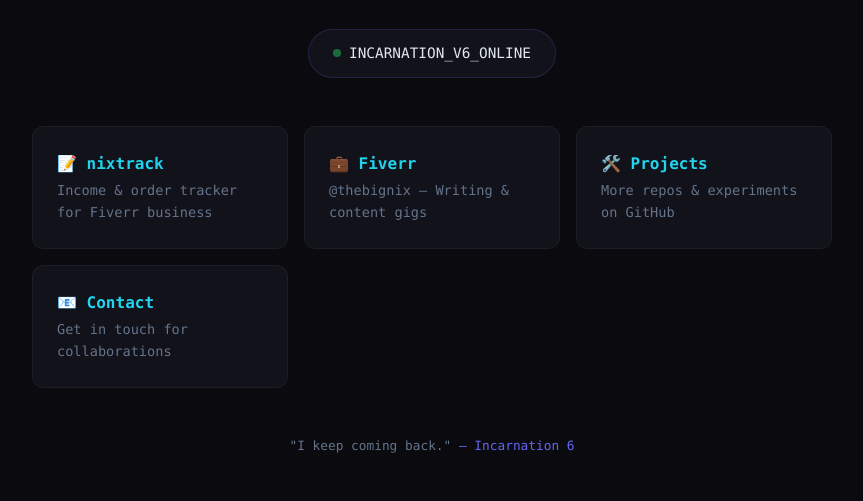
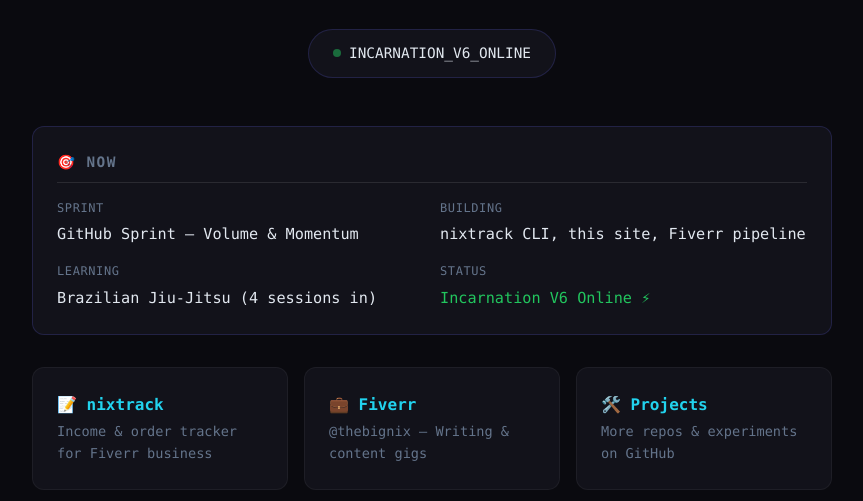
Before and after one commit to nixthe6th/nix666, a plain HTML site: page index.html in a window 1280 px wide. Shown: the part 297-798 px from the top of the page, without its empty margins (208-1071 px from the left). Drawn offline with Linux system fonts and the light colour scheme.

Commit message:
Sprint: Add Now section, projects.json, CHANGELOG.md, console easter egg

```diff
--- a/index.html
+++ b/index.html
@@ -147,6 +147,53 @@
             text-decoration: none;
         }
 
+        .now-section {
+            background: var(--surface);
+            border: 1px solid rgba(99, 102, 241, 0.2);
+            border-radius: 12px;
+            padding: 1.5rem;
+            margin-bottom: 2rem;
+            text-align: left;
+        }
+
+        .now-section h2 {
+            font-size: 0.9rem;
+            text-transform: uppercase;
+            letter-spacing: 0.1em;
+            color: var(--muted);
+            margin-bottom: 1rem;
+            border-bottom: 1px solid rgba(255,255,255,0.1);
+            padding-bottom: 0.5rem;
+        }
+
+        .now-grid {
+            display: grid;
+            grid-template-columns: repeat(2, 1fr);
+            gap: 1rem;
+        }
+
+        .now-item {
+            display: flex;
+            flex-direction: column;
+        }
+
+        .now-label {
+            font-size: 0.75rem;
+            color: var(--muted);
+            text-transform: uppercase;
+            letter-spacing: 0.05em;
+        }
+
+        .now-value {
+            font-size: 0.95rem;
+            color: var(--text);
+            margin-top: 0.25rem;
+        }
+
+        .status-online {
+            color: var(--success);
+        }
+
         @media (max-width: 600px) {
             .logo { font-size: 4rem; }
             h1 { font-size: 1.8rem; }
@@ -162,6 +209,28 @@
         <div class="status">
             <span class="status-dot"></span>
             <span>INCARNATION_V6_ONLINE</span>
+        </div>
+
+        <div class="now-section">
+            <h2>🎯 Now</h2>
+            <div class="now-grid">
+                <div class="now-item">
+                    <span class="now-label">Sprint</span>
+                    <span class="now-value">GitHub Sprint — Volume & Momentum</span>
+                </div>
+                <div class="now-item">
+                    <span class="now-label">Building</span>
+                    <span class="now-value">nixtrack CLI, this site, Fiverr pipeline</span>
+                </div>
+                <div class="now-item">
+                    <span class="now-label">Learning</span>
+                    <span class="now-value">Brazilian Jiu-Jitsu (4 sessions in)</span>
+                </div>
+                <div class="now-item">
+                    <span class="now-label">Status</span>
+                    <span class="now-value status-online">Incarnation V6 Online ⚡</span>
+                </div>
+            </div>
         </div>
 
         <div class="links">
@@ -191,8 +260,30 @@
         </p>
 
         <footer>
-            <p>Built with ⚡ by NIX | <a href="https://github.com/kieranix/nix666">Source</a></p>
+            <p>Built with ⚡ by NIX | <a href="https://github.com/kieranix/nix666">Source</a> | <a href="CHANGELOG.md">Changelog</a></p>
         </footer>
     </div>
+
+    <script>
+        // Console easter egg for curious developers
+        console.log('%c⚡ NIX — 6th Incarnation', 'font-size: 24px; font-weight: bold; color: #6366f1;');
+        console.log('%c"I keep coming back."', 'font-style: italic; color: #64748b;');
+        console.log('%c→ Check out projects.json for structured data', 'color: #22d3ee;');
+        console.log('%c→ nix666 repo: https://github.com/kieranix/nix666', 'color: #64748b;');
+
+        // Simple typing effect for subtitle on load
+        const subtitle = document.querySelector('.subtitle');
+        const text = subtitle.textContent;
+        subtitle.textContent = '';
+        let i = 0;
+        const typeWriter = () => {
+            if (i < text.length) {
+                subtitle.textContent += text.charAt(i);
+                i++;
+                setTimeout(typeWriter, 30);
+            }
+        };
+        setTimeout(typeWriter, 500);
+    </script>
 </body>
 </html>
```
Also changed, not shown: projects.json (added, +26 -0 lines), CHANGELOG.md (added).
